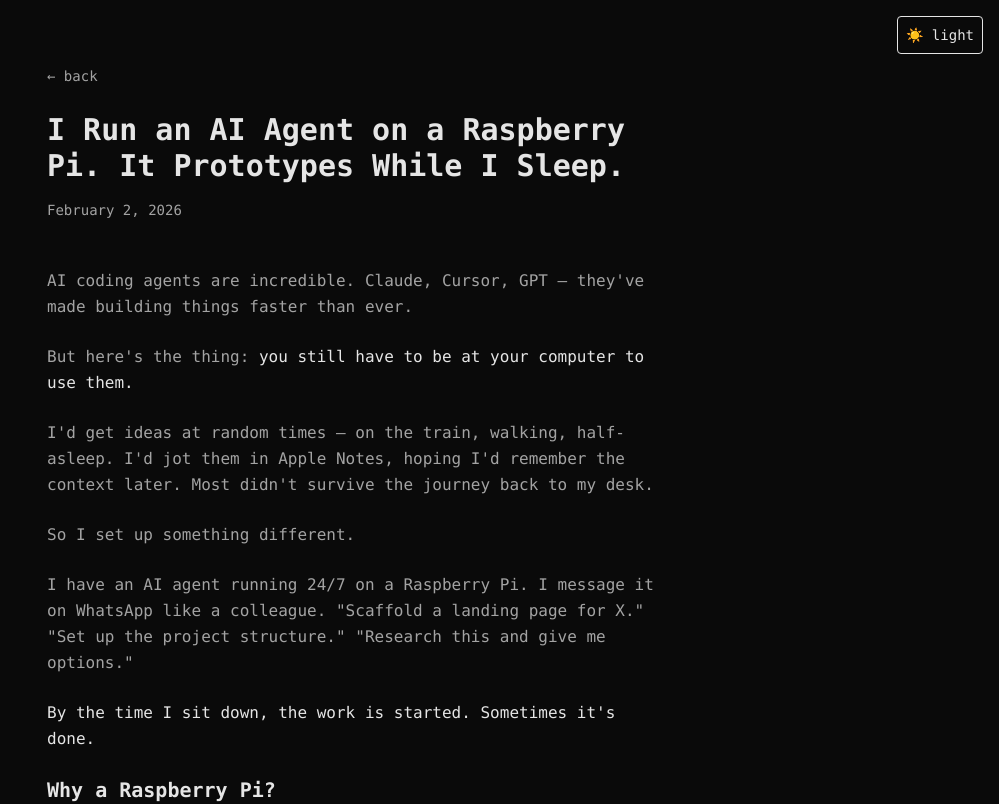
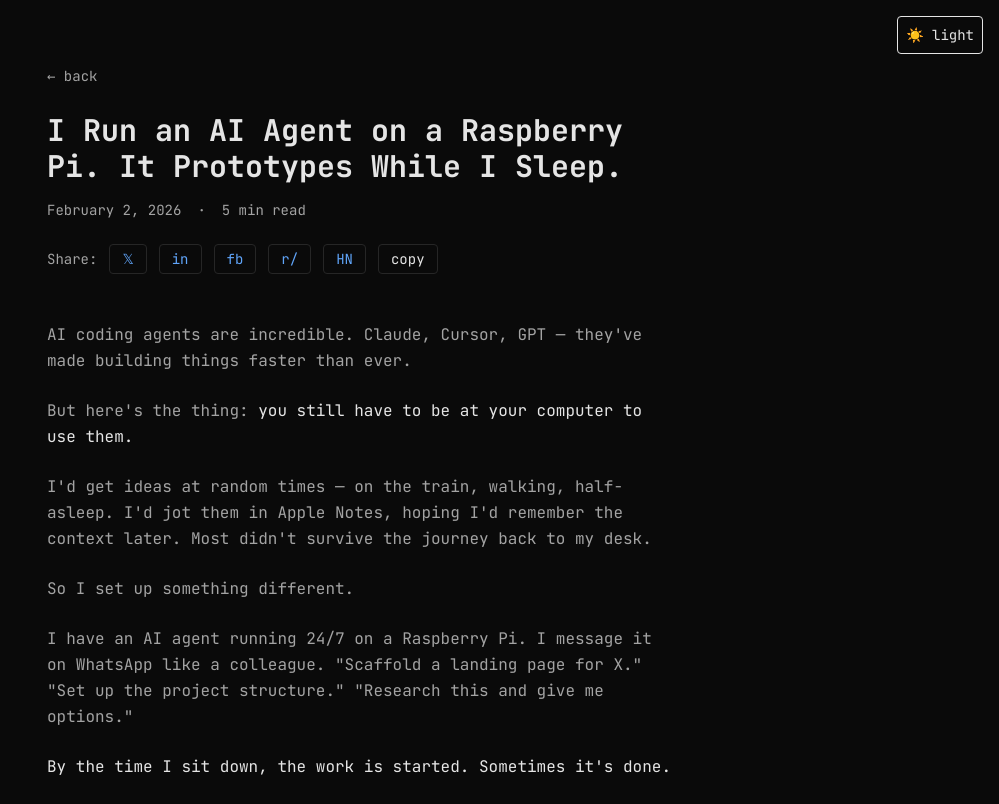
Before and after one commit to kirakita/hammid-site, a Next.js app: page /blog/openclaw-setup in a window 1280 px wide. Shown: the top 804 px of the page, without its empty margins (281-1280 px from the left). Built offline with nearby package versions, Linux system fonts and the light colour scheme.

Commit message:
Upgrade to Next.js 16.1.6, add share buttons, SEO improvements

```diff
--- a/src/app/blog/openclaw-setup/page.tsx
+++ b/src/app/blog/openclaw-setup/page.tsx
@@ -1,8 +1,35 @@
 import Link from 'next/link'
+import type { Metadata } from 'next'
+import { ShareButtons } from '@/components/ShareButtons'
 
-export const metadata = {
-  title: 'I Run an AI Agent on a Raspberry Pi | Hammid Olagunju',
-  description: 'It prototypes while I sleep. Here\'s my setup.',
+const ARTICLE_URL = 'https://aholagunju.com/blog/openclaw-setup'
+const ARTICLE_TITLE = 'I Run an AI Agent on a Raspberry Pi. It Prototypes While I Sleep.'
+const ARTICLE_DESCRIPTION = 'How I set up OpenClaw on a £50 computer for 24/7 AI assistance — with proper isolation for security.'
+const PUBLISH_DATE = '2026-02-02'
+
+export const metadata: Metadata = {
+  title: `${ARTICLE_TITLE} | Hammid Olagunju`,
+  description: ARTICLE_DESCRIPTION,
+  keywords: ['AI agent', 'OpenClaw', 'Raspberry Pi', 'automation', 'Claude', 'personal assistant', 'developer tools'],
+  authors: [{ name: 'Hammid Olagunju', url: 'https://aholagunju.com' }],
+  openGraph: {
+    title: ARTICLE_TITLE,
+    description: ARTICLE_DESCRIPTION,
+    type: 'article',
+    publishedTime: PUBLISH_DATE,
+    authors: ['Hammid Olagunju'],
+    url: ARTICLE_URL,
+    siteName: 'Hammid Olagunju',
+  },
+  twitter: {
+    card: 'summary_large_image',
+    title: ARTICLE_TITLE,
+    description: ARTICLE_DESCRIPTION,
+    creator: '@aholagunju',
+  },
+  alternates: {
+    canonical: ARTICLE_URL,
+  },
 }
 
 export default function OpenClawArticle() {
@@ -13,9 +40,18 @@ export default function OpenClawArticle() {
           ← back
         </Link>
         <h1 className="text-2xl md:text-3xl font-bold mt-6 mb-4">
-          I Run an AI Agent on a Raspberry Pi. It Prototypes While I Sleep.
+          {ARTICLE_TITLE}
         </h1>
-        <p className="text-terminal-dim text-sm">February 2, 2026</p>
+        <div className="flex flex-wrap items-center gap-4 text-terminal-dim text-sm mb-6">
+          <time dateTime={PUBLISH_DATE}>February 2, 2026</time>
+          <span>·</span>
+          <span>5 min read</span>
+        </div>
+        <ShareButtons
+          url={ARTICLE_URL}
+          title={ARTICLE_TITLE}
+          description={ARTICLE_DESCRIPTION}
+        />
       </header>
 
       <article className="space-y-6 text-terminal-dim leading-relaxed">
@@ -53,7 +89,7 @@ export default function OpenClawArticle() {
           Clean separation. I control the boundary.
         </p>
 
-        <div className="my-8 p-4 border border-terminal-dim/30 rounded">
+        <div className="my-8 p-4 border border-terminal-dim rounded" role="figure" aria-label="Isolation setup diagram">
           <p className="text-terminal-dim text-sm mb-4">// isolation setup</p>
           <div className="grid grid-cols-2 gap-4 text-sm">
             <div>
@@ -81,7 +117,7 @@ export default function OpenClawArticle() {
         <h2 className="text-terminal-text text-xl font-bold mt-10 mb-4">The Tool</h2>
 
         <p>
-          The tool is called <a href="https://github.com/openclaw/openclaw" className="text-terminal-highlight hover:underline">OpenClaw</a> — open source, connects Claude to messaging apps and file systems. Still early, still rough edges. But the core idea works: an AI that can actually <em>do things</em>, not just talk about them.
+          The tool is called <a href="https://github.com/openclaw/openclaw" className="text-terminal-highlight hover:underline" rel="noopener noreferrer" target="_blank">OpenClaw</a> — open source, connects Claude to messaging apps and file systems. Still early, still rough edges. But the core idea works: an AI that can actually <em>do things</em>, not just talk about them.
         </p>
 
         <h2 className="text-terminal-text text-xl font-bold mt-10 mb-4">What I Use It For</h2>
@@ -109,10 +145,17 @@ export default function OpenClawArticle() {
         </p>
       </article>
 
-      <footer className="mt-16 pt-8 border-t border-terminal-dim/30">
-        <Link href="/" className="text-terminal-highlight hover:underline">
-          ← back to home
-        </Link>
+      <footer className="mt-12 pt-8 border-t border-terminal-dim">
+        <ShareButtons
+          url={ARTICLE_URL}
+          title={ARTICLE_TITLE}
+          description={ARTICLE_DESCRIPTION}
+        />
+        <div className="mt-8">
+          <Link href="/" className="text-terminal-highlight hover:underline">
+            ← back to home
+          </Link>
+        </div>
       </footer>
     </main>
   )
--- a/src/app/globals.css
+++ b/src/app/globals.css
@@ -1,8 +1,8 @@
+@import url('https://fonts.googleapis.com/css2?family=JetBrains+Mono:wght@400;500;700&display=swap');
+
 @tailwind base;
 @tailwind components;
 @tailwind utilities;
-
-@import url('https://fonts.googleapis.com/css2?family=JetBrains+Mono:wght@400;500;700&display=swap');
 
 /*
   Accessible color palette
@@ -13,7 +13,6 @@
 */
 
 :root {
-  /* Dark mode (default) */
   --bg: #0a0a0a;
   --text: #e5e5e5;
   --dim: #a3a3a3;
@@ -41,7 +40,6 @@ body {
   color: var(--bg);
 }
 
-/* Scrollbar styling */
 ::-webkit-scrollbar {
   width: 8px;
 }
@@ -59,7 +57,6 @@ body {
   background: var(--text);
 }
 
-/* Terminal cursor blink */
 .cursor {
   display: inline-block;
   width: 10px;
@@ -73,7 +70,6 @@ body {
   50% { opacity: 0; }
 }
 
-/* Link styling */
 a {
   color: var(--highlight);
   text-decoration: none;
@@ -85,13 +81,11 @@ a:hover {
   text-decoration: underline;
 }
 
-/* Terminal prompt */
 .prompt::before {
   content: '> ';
   color: var(--dim);
 }
 
-/* Theme-aware utility classes */
 .bg-terminal-bg { background-color: var(--bg); }
 .text-terminal-text { color: var(--text); }
 .text-terminal-dim { color: var(--dim); }
--- a/src/app/layout.tsx
+++ b/src/app/layout.tsx
@@ -1,21 +1,85 @@
-import type { Metadata } from 'next'
+import type { Metadata, Viewport } from 'next'
 import './globals.css'
 import { ThemeProvider } from '@/components/ThemeProvider'
 import { ThemeToggle } from '@/components/ThemeToggle'
 
+const SITE_URL = 'https://aholagunju.com'
+const SITE_NAME = 'Hammid Olagunju'
+const SITE_DESCRIPTION = 'Software Engineer. Based in the UK, available worldwide. I build things.'
+
 export const metadata: Metadata = {
-  title: 'Hammid Olagunju | Software Engineer',
-  description: 'Software Engineer. Based in the UK, available worldwide. I build things.',
+  metadataBase: new URL(SITE_URL),
+  title: {
+    default: `${SITE_NAME} | Software Engineer`,
+    template: `%s | ${SITE_NAME}`,
+  },
+  description: SITE_DESCRIPTION,
+  keywords: ['software engineer', 'developer', 'AI', 'distributed systems', 'TypeScript', 'backend', 'full stack'],
+  authors: [{ name: SITE_NAME, url: SITE_URL }],
+  creator: SITE_NAME,
+  publisher: SITE_NAME,
+  robots: {
+    index: true,
+    follow: true,
+    googleBot: {
+      index: true,
+      follow: true,
+      'max-video-preview': -1,
+      'max-image-preview': 'large',
+      'max-snippet': -1,
+    },
+  },
   openGraph: {
-    title: 'Hammid Olagunju | Software Engineer',
-    description: 'Software Engineer. Based in the UK, available worldwide. I build things.',
     type: 'website',
+    locale: 'en_GB',
+    url: SITE_URL,
+    siteName: SITE_NAME,
+    title: `${SITE_NAME} | Software Engineer`,
+    description: SITE_DESCRIPTION,
   },
   twitter: {
     card: 'summary_large_image',
-    title: 'Hammid Olagunju | Software Engineer',
-    description: 'Software Engineer. Based in the UK, available worldwide. I build things.',
+    title: `${SITE_NAME} | Software Engineer`,
+    description: SITE_DESCRIPTION,
+    creator: '@aholagunju',
+    site: '@aholagunju',
   },
+  alternates: {
+    canonical: SITE_URL,
+  },
+  verification: {
+    // Add these when you have them
+    // google: 'your-google-verification-code',
+    // yandex: 'your-yandex-verification-code',
+  },
+}
+
+export const viewport: Viewport = {
+  themeColor: [
+    { media: '(prefers-color-scheme: light)', color: '#fafafa' },
+    { media: '(prefers-color-scheme: dark)', color: '#0a0a0a' },
+  ],
+  width: 'device-width',
+  initialScale: 1,
+}
+
+// JSON-LD structured data for SEO
+const jsonLd = {
+  '@context': 'https://schema.org',
+  '@type': 'Person',
+  name: SITE_NAME,
+  url: SITE_URL,
+  jobTitle: 'Senior Software Engineer',
+  worksFor: {
+    '@type': 'Organization',
+    name: 'Virgin Media O2',
+  },
+  sameAs: [
+    'https://twitter.com/aholagunju',
+    'https://linkedin.com/in/abdul-hammid-olagunju',
+    'https://github.com/princeede',
+  ],
+  knowsAbout: ['Software Engineering', 'AI', 'Distributed Systems', 'TypeScript', 'Node.js'],
 }
 
 export default function RootLayout({
@@ -24,7 +88,13 @@ export default function RootLayout({
   children: React.ReactNode
 }) {
   return (
-    <html lang="en">
+    <html lang="en" suppressHydrationWarning>
+      <head>
+        <script
+          type="application/ld+json"
+          dangerouslySetInnerHTML={{ __html: JSON.stringify(jsonLd) }}
+        />
+      </head>
       <body className="min-h-screen bg-terminal-bg text-terminal-text font-mono antialiased">
         <ThemeProvider>
           <ThemeToggle />
--- /dev/null
+++ b/src/app/robots.ts
@@ -0,0 +1,13 @@
+import type { MetadataRoute } from 'next'
+
+export default function robots(): MetadataRoute.Robots {
+  const baseUrl = 'https://aholagunju.com'
+
+  return {
+    rules: {
+      userAgent: '*',
+      allow: '/',
+    },
+    sitemap: `${baseUrl}/sitemap.xml`,
+  }
+}
--- /dev/null
+++ b/src/app/sitemap.ts
@@ -0,0 +1,20 @@
+import type { MetadataRoute } from 'next'
+
+export default function sitemap(): MetadataRoute.Sitemap {
+  const baseUrl = 'https://aholagunju.com'
+
+  return [
+    {
+      url: baseUrl,
+      lastModified: new Date(),
+      changeFrequency: 'monthly',
+      priority: 1,
+    },
+    {
+      url: `${baseUrl}/blog/openclaw-setup`,
+      lastModified: new Date('2026-02-02'),
+      changeFrequency: 'yearly',
+      priority: 0.8,
+    },
+  ]
+}
--- /dev/null
+++ b/src/components/ShareButtons.tsx
@@ -0,0 +1,99 @@
+'use client'
+
+import { useState } from 'react'
+
+interface ShareButtonsProps {
+  url: string
+  title: string
+  description?: string
+}
+
+export function ShareButtons({ url, title, description }: ShareButtonsProps) {
+  const [copied, setCopied] = useState(false)
+
+  const encodedUrl = encodeURIComponent(url)
+  const encodedTitle = encodeURIComponent(title)
+  const encodedDesc = encodeURIComponent(description || '')
+
+  const shareLinks = {
+    twitter: `https://twitter.com/intent/tweet?url=${encodedUrl}&text=${encodedTitle}`,
+    linkedin: `https://www.linkedin.com/sharing/share-offsite/?url=${encodedUrl}`,
+    facebook: `https://www.facebook.com/sharer/sharer.php?u=${encodedUrl}`,
+    reddit: `https://reddit.com/submit?url=${encodedUrl}&title=${encodedTitle}`,
+    hackernews: `https://news.ycombinator.com/submitlink?u=${encodedUrl}&t=${encodedTitle}`,
+  }
+
+  const copyToClipboard = async () => {
+    try {
+      await navigator.clipboard.writeText(url)
+      setCopied(true)
+      setTimeout(() => setCopied(false), 2000)
+    } catch (err) {
+      console.error('Failed to copy:', err)
+    }
+  }
+
+  return (
+    <div className="flex flex-wrap gap-3 items-center text-sm">
+      <span className="text-terminal-dim">Share:</span>
+
+      <a
+        href={shareLinks.twitter}
+        target="_blank"
+        rel="noopener noreferrer"
+        className="px-3 py-1 border border-terminal-dim rounded hover:border-terminal-highlight hover:text-terminal-highlight transition-colors"
+        aria-label="Share on X/Twitter"
+      >
+        𝕏
+      </a>
+
+      <a
+        href={shareLinks.linkedin}
+        target="_blank"
+        rel="noopener noreferrer"
+        className="px-3 py-1 border border-terminal-dim rounded hover:border-terminal-highlight hover:text-terminal-highlight transition-colors"
+        aria-label="Share on LinkedIn"
+      >
+        in
+      </a>
+
+      <a
+        href={shareLinks.facebook}
+        target="_blank"
+        rel="noopener noreferrer"
+        className="px-3 py-1 border border-terminal-dim rounded hover:border-terminal-highlight hover:text-terminal-highlight transition-colors"
+        aria-label="Share on Facebook"
+      >
+        fb
+      </a>
+
+      <a
+        href={shareLinks.reddit}
+        target="_blank"
+        rel="noopener noreferrer"
+        className="px-3 py-1 border border-terminal-dim rounded hover:border-terminal-highlight hover:text-terminal-highlight transition-colors"
+        aria-label="Share on Reddit"
+      >
+        r/
+      </a>
+
+      <a
+        href={shareLinks.hackernews}
+        target="_blank"
+        rel="noopener noreferrer"
+        className="px-3 py-1 border border-terminal-dim rounded hover:border-terminal-highlight hover:text-terminal-highlight transition-colors"
+        aria-label="Share on Hacker News"
+      >
+        HN
+      </a>
+
+      <button
+        onClick={copyToClipboard}
+        className="px-3 py-1 border border-terminal-dim rounded hover:border-terminal-highlight hover:text-terminal-highlight transition-colors"
+        aria-label="Copy link"
+      >
+        {copied ? '✓ copied' : 'copy'}
+      </button>
+    </div>
+  )
+}
```
Also changed, not shown: package.json (+27 -1 lines), tsconfig.json (+27 -6 lines), 1 other file (tests, documents, lock files or other folders).
